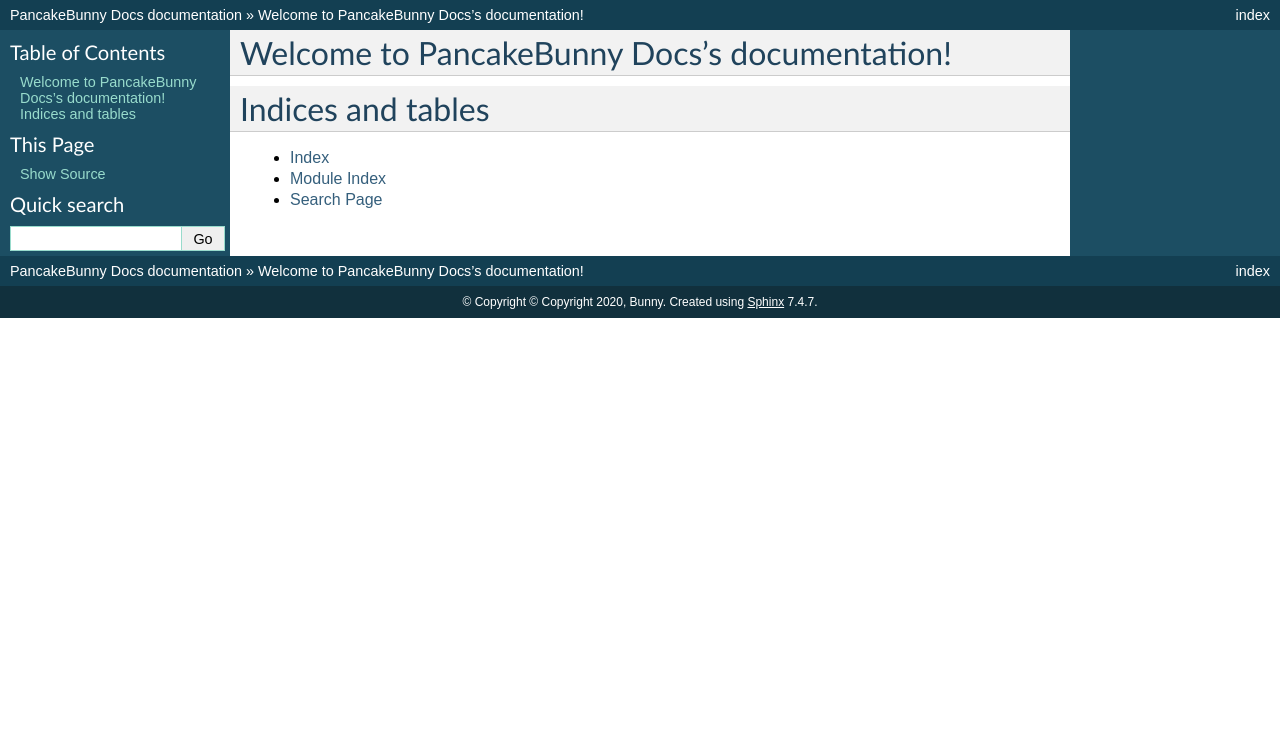
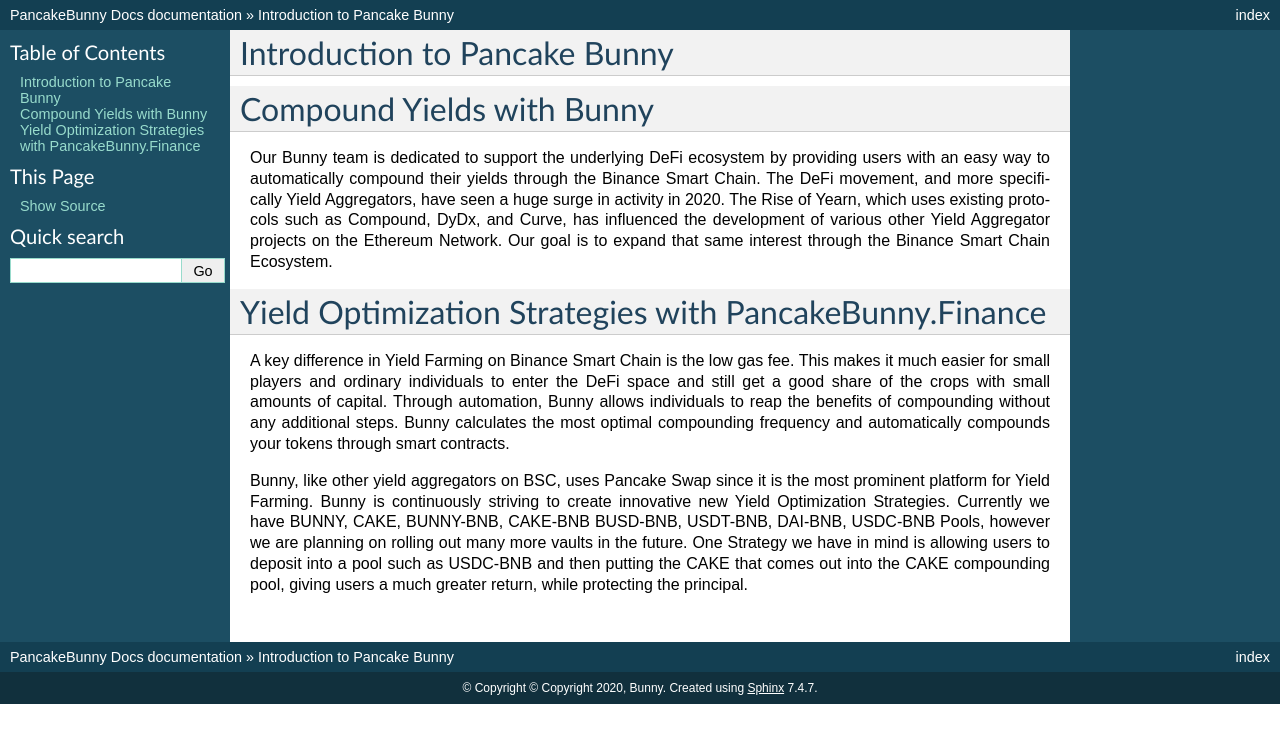
Before and after one commit to DefiEnginner/BannyFinance, a Sphinx documentation site: the page built from docs/index.rst, in a window 1280 px wide. Shown: the top 743 px of the page. Built offline with Sphinx 7.4.7, drawn with Linux system fonts in a browser that asks for light colours.

Commit message:
adding contents

```diff
--- /dev/null
+++ b/docs/governance.rst
@@ -0,0 +1,5 @@
+************************
+Governance
+************************
+
+BUNNY holders control the ecosystem and receive the majority of farm performance fee profits. In order to claim these profits, BUNNY holders stake their tokens in the BUNNY Governance Pool. Profits are sent to this pool in the form of BNB rewards. The amount of profits you recieve is determined by the number of BUNNY tokens you stake (%of the pool) you own. Later on, these governance tokens will be used to vote on decisions within our community. Thus the more BUNNY you stake, the higher your influence in the ecosystem.
--- a/docs/index.rst
+++ b/docs/index.rst
@@ -3,7 +3,7 @@
    You can adapt this file completely to your liking, but it should at least
    contain the root `toctree` directive.
 
-Welcome to PancakeBunny Docs's documentation!
+Introduction to Pancake Bunny
 =============================================
 
 .. toctree::
@@ -12,9 +12,12 @@
 
 
 
-Indices and tables
-==================
+Compound Yields with Bunny
+==========================================================
+Our Bunny team is dedicated to support the underlying DeFi ecosystem by providing users with an easy way to automatically compound their yields through the Binance Smart Chain. The DeFi movement, and more specifically Yield Aggregators, have seen a huge surge in activity in 2020. The Rise of Yearn, which uses existing protocols such as Compound, DyDx, and Curve, has influenced the development of various other Yield Aggregator projects on the Ethereum Network. Our goal is to expand that same interest through the Binance Smart Chain Ecosystem.
 
-* :ref:`genindex`
-* :ref:`modindex`
-* :ref:`search`
+Yield Optimization Strategies with PancakeBunny.Finance
+==========================================================
+A key difference in Yield Farming on Binance Smart Chain is the low gas fee. This makes it much easier for small players and ordinary individuals to enter the DeFi space and still get a good share of the crops with small amounts of capital. Through automation, Bunny allows individuals to reap the benefits of compounding without any additional steps. Bunny calculates the most optimal compounding frequency and automatically compounds your tokens through smart contracts.
+
+Bunny, like other yield aggregators on BSC, uses Pancake Swap since it is the most prominent platform for Yield Farming. Bunny is continuously striving to create innovative new Yield Optimization Strategies. Currently we have BUNNY, CAKE, BUNNY-BNB, CAKE-BNB BUSD-BNB, USDT-BNB, DAI-BNB, USDC-BNB Pools, however we are planning on rolling out many more vaults in the future. One Strategy we have in mind is allowing users to deposit into a pool such as USDC-BNB and then putting the CAKE that comes out into the CAKE compounding pool, giving users a much greater return, while protecting the principal.
```
Also changed, not shown: docs/faq.rst (added, +79 -0 lines), docs/guide.rst (added, +28 -0 lines).
